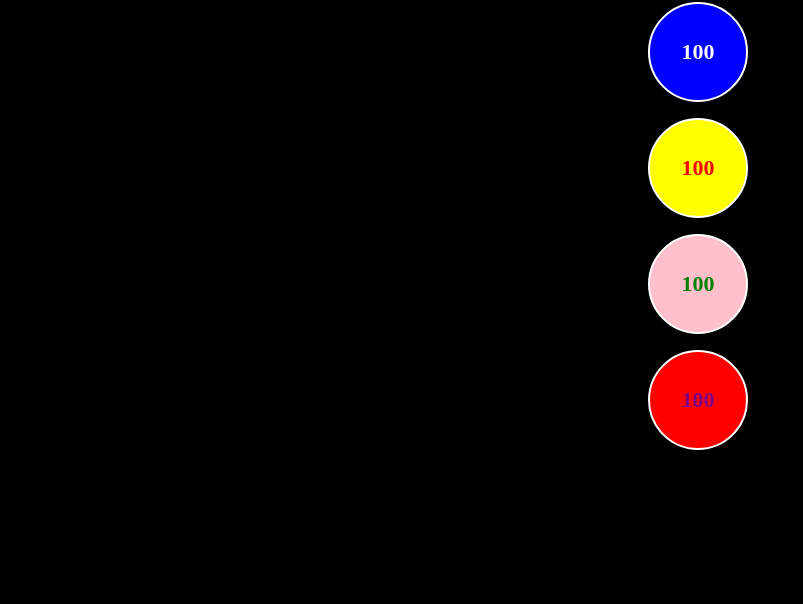
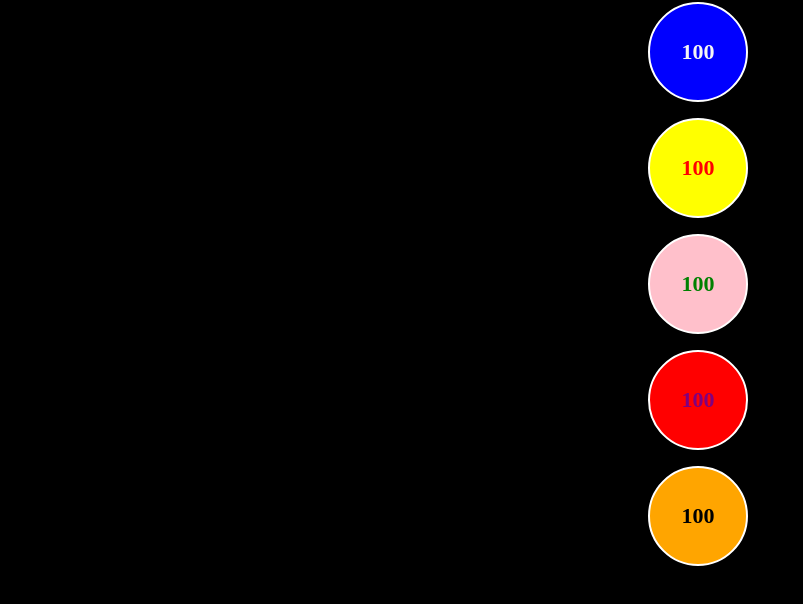
Before and after one commit to AGDevLab/ball_ex_git, a plain HTML site: page index.html in a window 1280 px wide. Shown: the part 78-682 px from the top of the page, without its empty margins (0-803 px from the left). Drawn offline with Linux system fonts and the light colour scheme.

Commit message:
Add fifth ball

```diff
--- a/index.html
+++ b/index.html
@@ -21,6 +21,9 @@
       <div class="ball ball4" data-id="ball4" onclick="onBallClick(this)">
         100
       </div>
+      <div class="ball ball5" data-id="ball5" onclick="onBallClick(this)">
+        100
+      </div>
       <div class="link"></div>
       <script src="js/main.js"></script>
       <script src="js/util.js"></script>
--- a/js/main.js
+++ b/js/main.js
@@ -1,9 +1,12 @@
 'use strict'
 var ballSize = 100
 var switchSelector
+var elBall1 = document.querySelector('.ball1')
+var elBall2 = document.querySelector('.ball2')
 
 function onBallClick(elBtnBall, maxDiameter) {
   var maxDiameter = 0
+  var minDiamater = 100
   var randSizeBall = getRandomInt(20, 61)
   var randBallColor = getRandomColor()
   // console.log(elBtnBall.getAttribute('data-id'))
@@ -20,17 +23,31 @@ function onBallClick(elBtnBall, maxDiameter) {
       maxDiameter = 400
       break
     case 'ball3':
-      var elBall1 = document.querySelector('.ball1')
       elBall1.style.backgroundColor = getRandomColor()
       elBall1.style.width = ballSize + getRandomInt(20, 61) + 'px'
       elBall1.style.height = ballSize + getRandomInt(20, 61) + 'px'
-      var elBall2 = document.querySelector('.ball2')
+      elBall1.style.transition = '1s'
       elBall2.style.backgroundColor = getRandomColor()
       elBall2.style.width = ballSize + getRandomInt(20, 61) + 'px'
       elBall2.style.height = ballSize + getRandomInt(20, 61) + 'px'
+      elBall2.style.transition = '1s'
       break
     case 'ball4':
       console.log('ball4')
+
+      elBall1.style.width = ballSize - getRandomInt(20, 61) + 'px'
+      elBall1.style.height = ballSize - getRandomInt(20, 61) + 'px'
+      elBall1.innerText = ballSize
+      elBall1.style.transition = '1s'
+
+      elBall2.style.width = ballSize - getRandomInt(20, 61) + 'px'
+      elBall2.style.height = ballSize - getRandomInt(20, 61) + 'px'
+      elBall2.innerText = ballSize
+      elBall2.style.transition = '1s'
+      break
+    case 'ball5':
+      var elBody = document.querySelector('body')
+      elBody.style.backgroundColor = getRandomColor()
       break
   }
 
```
